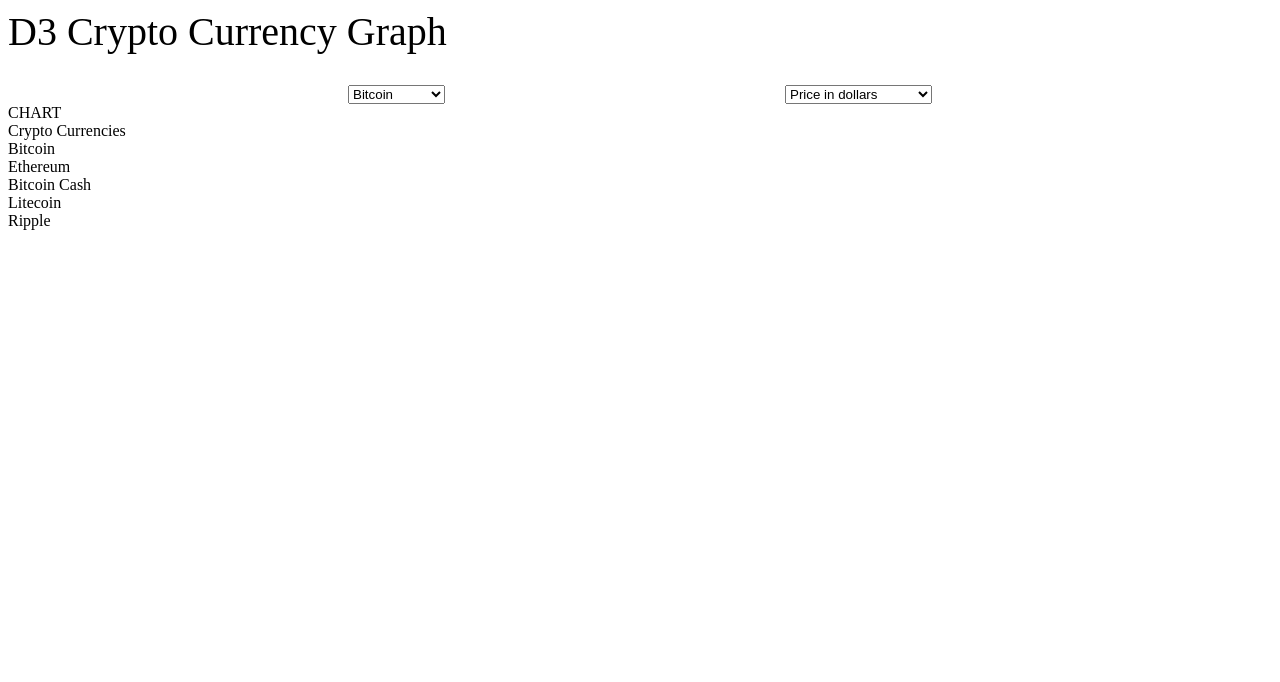
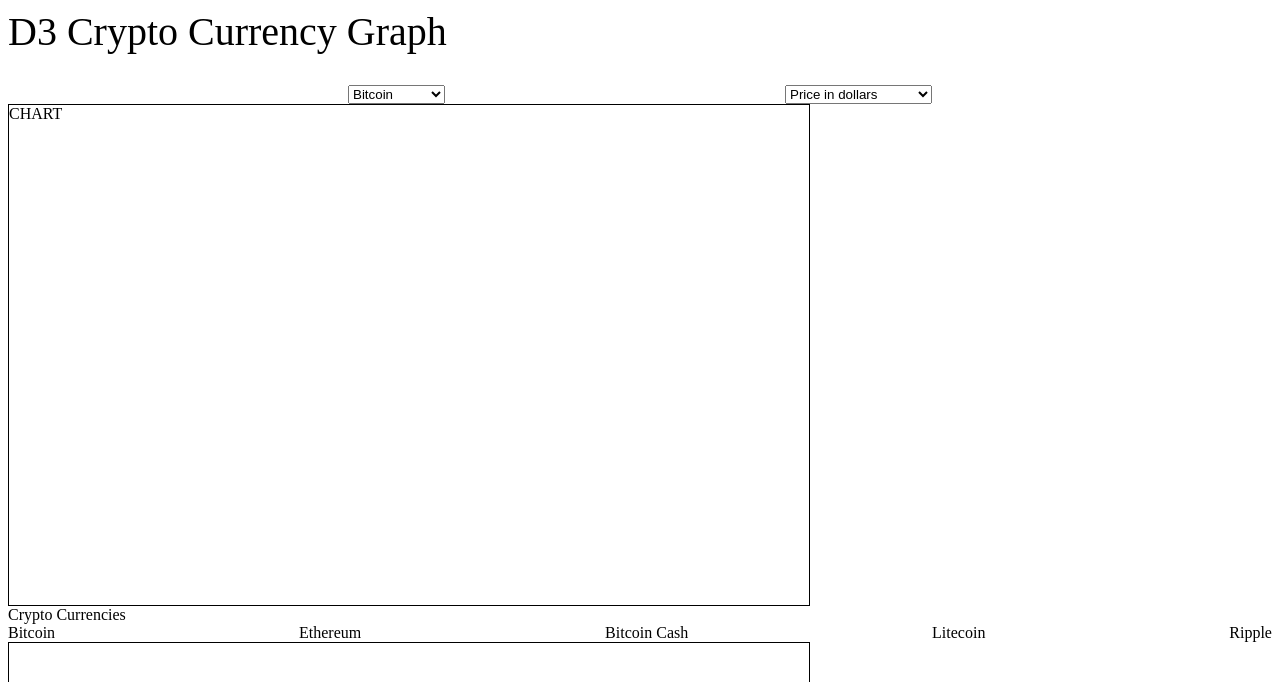
Before and after one commit to 12Starlight/Crypto-Chart, a website built with webpack: page dist/index.html in a window 1280 px wide. Shown: the top 682 px of the page. Built offline with Linux system fonts and the light colour scheme; files that its build step writes are made by us from their sources.

Commit message:
Added more styling classes vis classList.add to my main element.

```diff
--- a/src/index.js
+++ b/src/index.js
@@ -3,12 +3,16 @@
 import { test, bitcoin, cancelBitcoin, cancelBitcoinToken } from './api';
 
 
-function component() {
+const component = () => {
   const element = document.createElement('div');
 
     // element.innerHTML = _.join(['Hello', 'webpack'], ' ');
     element.classList.add('title');
-    element.classList.add('selections-wrapper')
+    element.classList.add('selections-wrapper');
+    element.classList.add('chart-wrapper');
+    element.classList.add('chart');
+    element.classList.add('crypto-table-wrapper');
+    element.classList.add('crypto-table');
 
   return element;
 }
--- a/src/style.css
+++ b/src/style.css
@@ -1,3 +1,8 @@
+.chart-wrapper {
+  display: flex;
+  flex-direction: column;
+}
+
 .title {
   font-size: 40px;
   margin: 0 0 30px 0;
@@ -8,3 +13,20 @@
   flex-direction: row;
   justify-content: space-evenly;
 }
+
+.chart {
+  height: 500px;
+  width: 800px;
+  border: solid 1px black;
+}
+
+.crypto-table-wrapper {
+  display: flex;
+  flex-direction: column;
+}
+
+.crypto-table {
+  display: flex;
+  flex-direction: row;
+  justify-content: space-between;
+}
```
Also changed, not shown: dist/bundle.js, dist/index.html.
